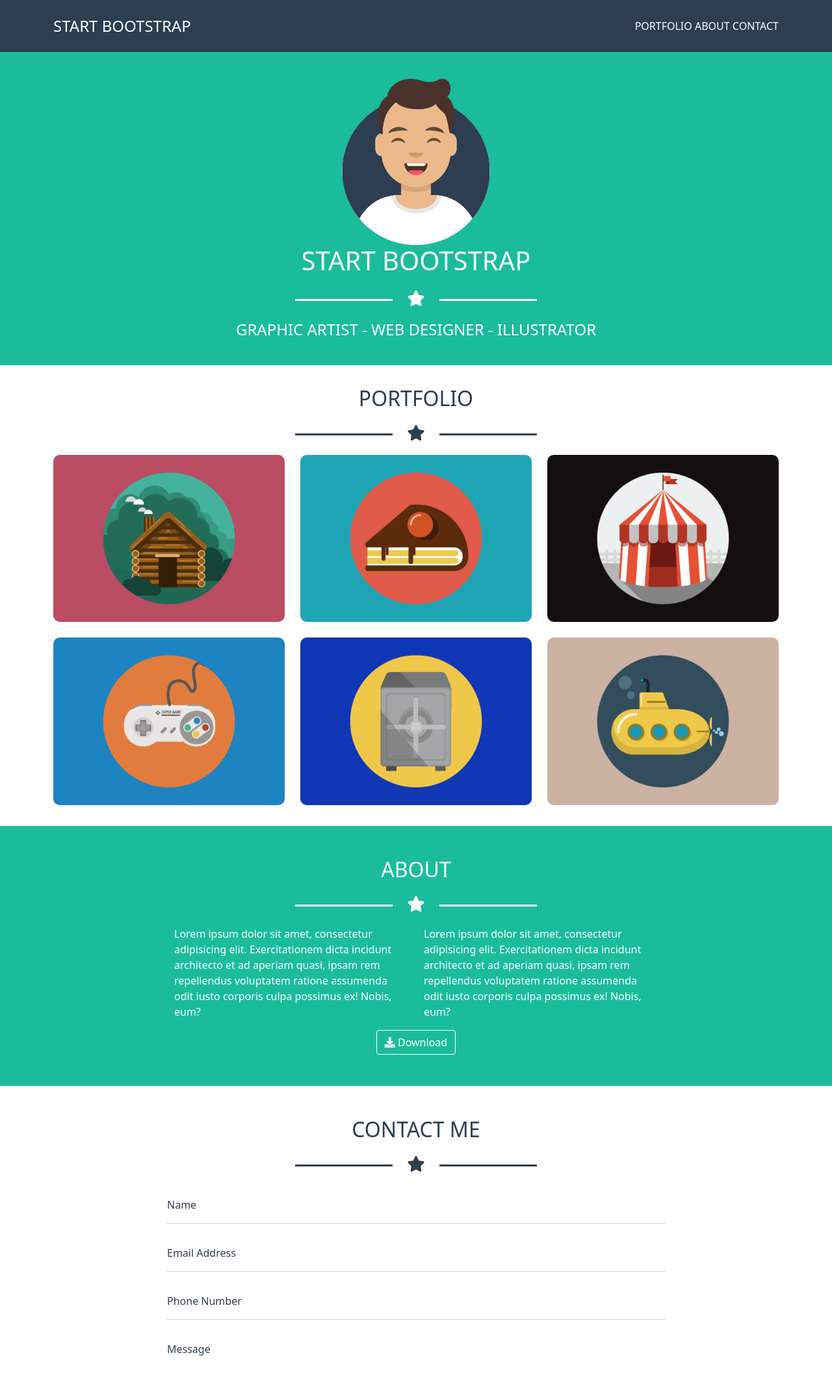
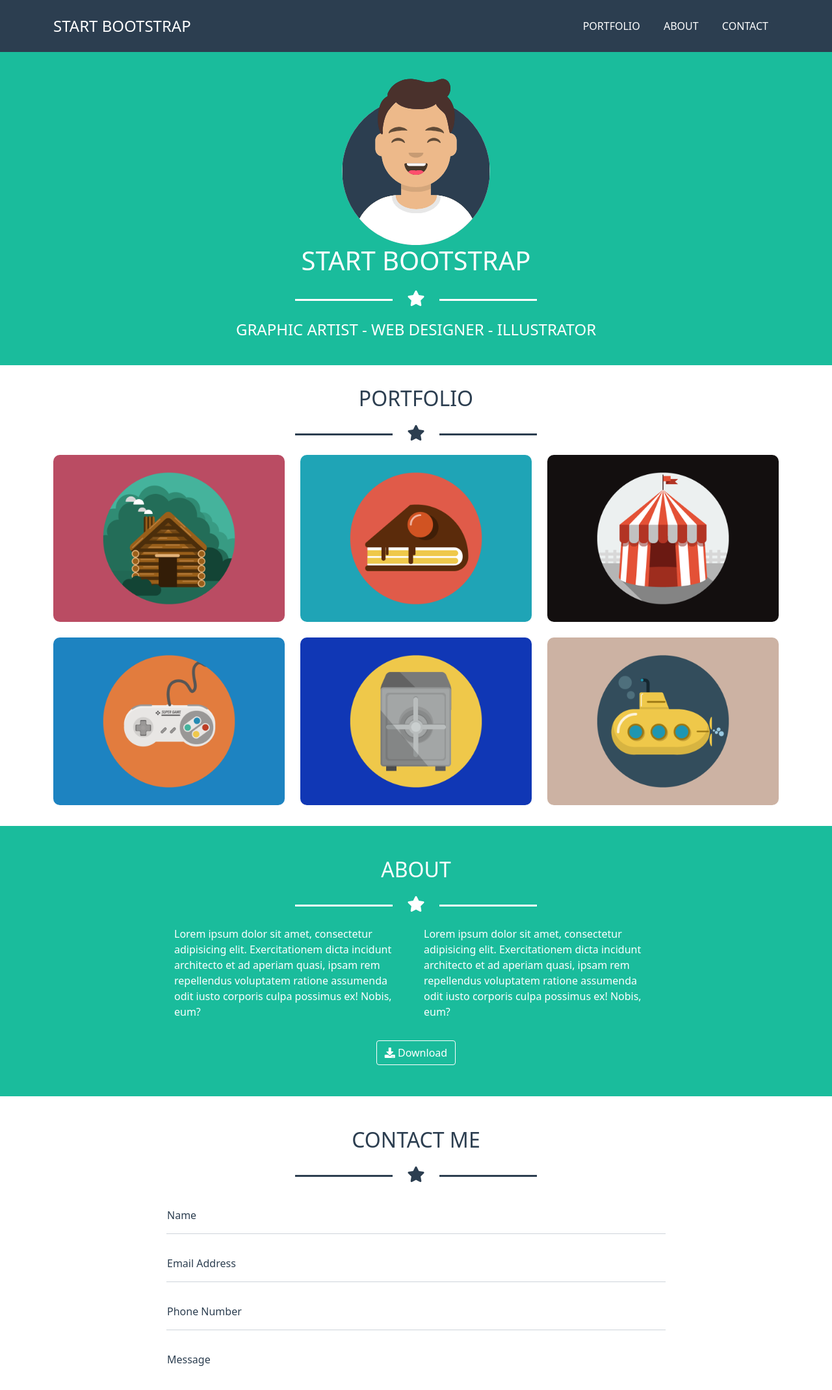
Before and after one commit to matte887/html-css-bootstrap-freelancer, a plain HTML site: page index.html in a window 1280 px wide. Shown: the top 2139 px of the page at 65% size. Drawn offline with nearby package versions, Linux system fonts and the light colour scheme.

Commit message:
Fixed spacing in header and about section

```diff
--- a/css/style.css
+++ b/css/style.css
@@ -86,6 +86,8 @@ header {
 
 .header-menu li {
     display: inline-block;
+    margin: 0 1rem;
+    font-weight: 500;
 }
 
 .header-menu li a {
@@ -122,13 +124,6 @@ header {
 .ms_container .about-text {
     text-align: initial;
 }
-
-/* #download-button a {
-    padding: .5rem 1rem;
-    border: 1px solid white;
-    border-radius: 5px;
-    color: inherit;
-} */
 
 #download-button {
     color: inherit;
--- a/index.html
+++ b/index.html
@@ -123,10 +123,7 @@
                             </p>
                         </div>
                     </div>
-                    <!-- <div id="download-button">
-                        <a href="">Download</a>
-                    </div> -->
-                    <a type="button" class="btn btn-outline-primary" id="download-button">
+                    <a type="button" class="btn btn-outline-primary mt-3" id="download-button">
                         <i class="fas fa-download"></i> Download
                     </a>
                 </div>
```
